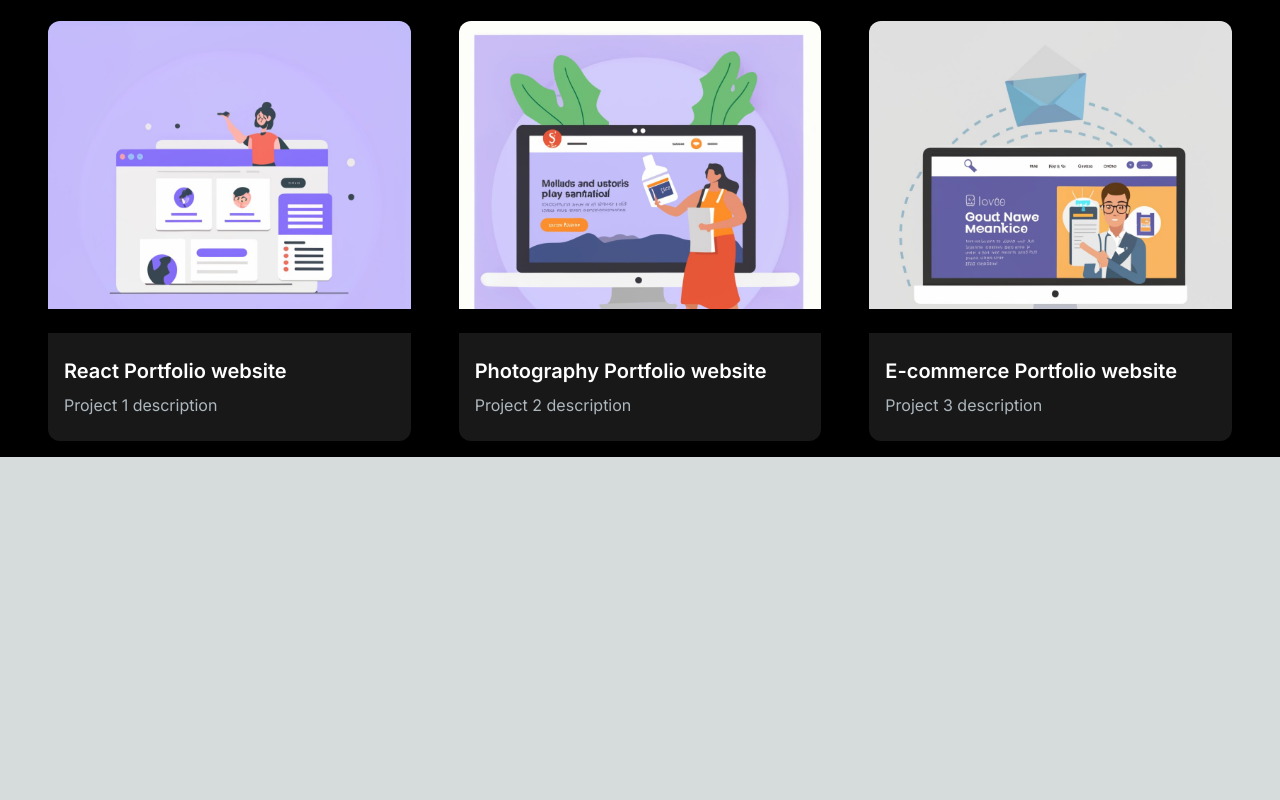
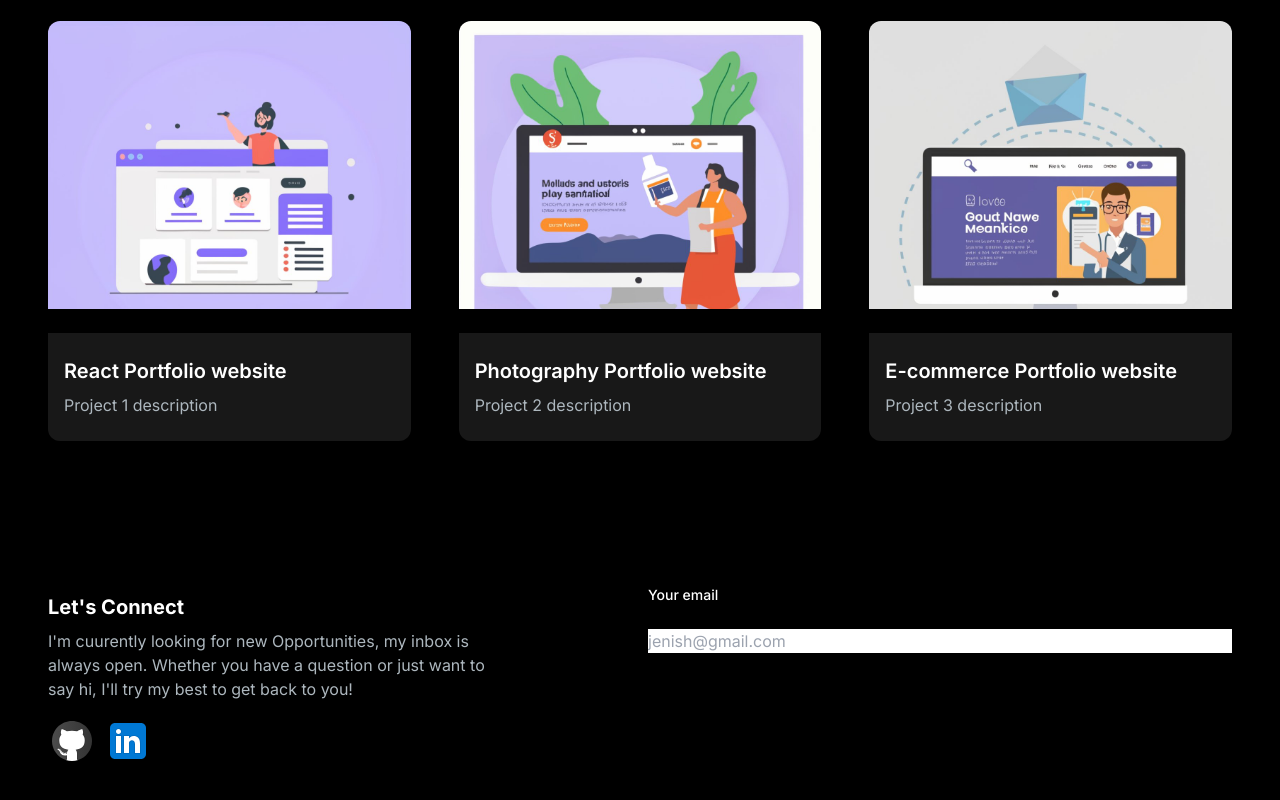
Before and after one commit to jenish77/portfolio-website, a Next.js app: page / in a window 1280 px wide. Shown: the part 1410-2210 px from the top of the page. Before the commit the page ends 1867 px from the top, so only its background shows below. Built offline with nearby package versions, Linux system fonts and the light colour scheme.

Commit message:
add socials

```diff
--- a/src/app/components/EmailSection.jsx
+++ b/src/app/components/EmailSection.jsx
@@ -1,5 +1,9 @@
 import React from "react";
-import GithubIcon from "../../../public/images/github"
+import GithubIcon from "../../../public/git.svg"
+import Linkedincon from "../../../public/linkedin.svg"
+import Link from "next/link";
+import Image from "next/image";
+
 
 const EmailSection = () => {
   return (
@@ -12,7 +16,20 @@ const EmailSection = () => {
           Whether you have a question or just want to say hi, I'll try my best
           to get back to you!
         </p>
-        <div className="socials flex flex-row gap-2"></div>
+        <div className="socials flex flex-row gap-2">
+          <Link href="github.com">
+            <Image src={GithubIcon} alt="Github Icon"/>
+          </Link>
+          <Link href="Linkedin.com">
+            <Image src={Linkedincon} alt="Linkedin Icon"/>
+          </Link>
+        </div>
+      </div>
+      <div>
+        <form className="flex flex-col gap-4">
+          <label htmlFor="email" className="text-white block mb-2 text-sm font-medium ">Your email</label>
+          <input type="email" id="email" required placeholder="jenish@gmail.com"/>
+        </form>
       </div>
     </section>
   );
--- a/src/app/page.js
+++ b/src/app/page.js
@@ -3,6 +3,7 @@ import HeroSection from "./components/HeroSection";
 import Navbar from "./components/Navbar";
 import AboutSection from "./components/AboutSection";
 import ProjectSection from "./components/ProjectsSection"
+import EmailSection from "./components/EmailSection";
 
 export default function Home() {
   return (
@@ -12,6 +13,7 @@ export default function Home() {
         <HeroSection />
         <AboutSection/>
         <ProjectSection/>
+        <EmailSection/>
       </div>
     </main>
   );
```
Also changed, not shown: public/git.svg (added).
